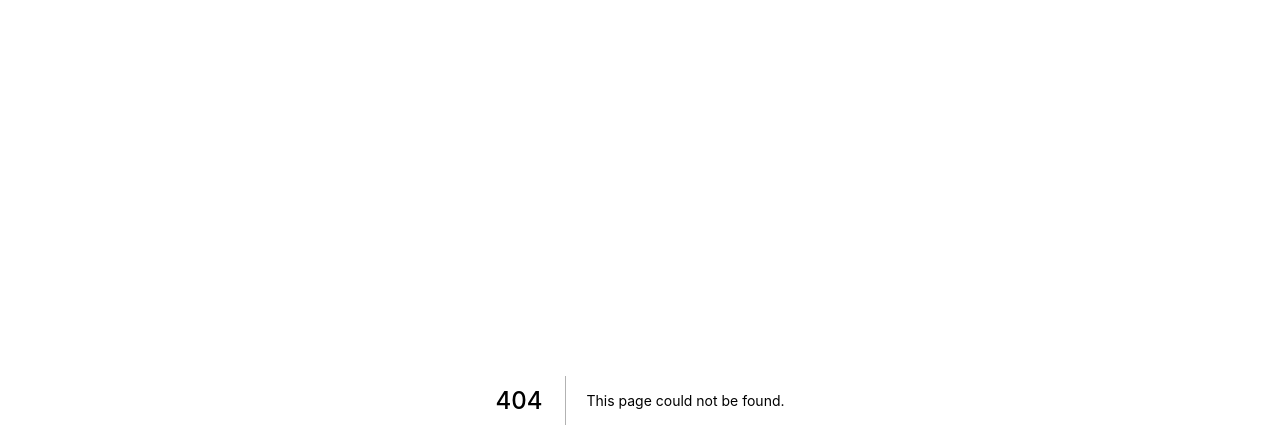
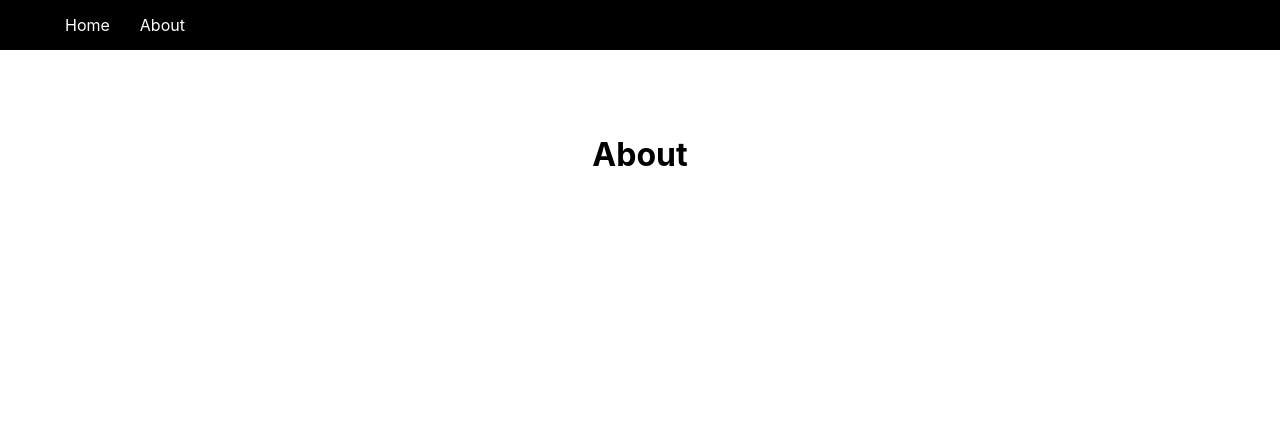
Before and after one commit to PetDios9/nextjsapp, a Next.js app: page /about in a window 1280 px wide. Before the commit this address had no page. Shown: the top 448 px of the page. Built offline with nearby package versions, Linux system fonts and the light colour scheme.

Commit message:
basic nav bar set up with routes

```diff
--- /dev/null
+++ b/components/Layout.js
@@ -0,0 +1,16 @@
+import React from 'react';
+import styles from '../styles/layout.module.css';
+import Nav from './Nav';
+
+export default function Layout({ children }) {
+  return (
+    <>
+      <Nav />
+      <div className={styles.container}>
+        <main className={styles.main}>
+          {children}
+        </main>
+      </div>
+    </>
+  );
+}
--- /dev/null
+++ b/components/Nav.js
@@ -0,0 +1,18 @@
+import React from 'react';
+import Link from 'next/link';
+import navStyles from '../styles/Nav.module.css';
+
+export default function Nav() {
+  return (
+    <nav className={navStyles.nav}>
+      <ul>
+        <li>
+          <Link href="/">Home</Link>
+        </li>
+        <li>
+          <Link href="/about">About</Link>
+        </li>
+      </ul>
+    </nav>
+  );
+}
--- a/pages/_app.js
+++ b/pages/_app.js
@@ -1,7 +1,12 @@
+import Layout from '../components/Layout';
 import '../styles/globals.css';
 
 function MyApp({ Component, pageProps }) {
-  return <Component {...pageProps} />;
+  return (
+    <Layout>
+      <Component {...pageProps} />
+    </Layout>
+  );
 }
 
 export default MyApp;
--- /dev/null
+++ b/pages/about.js
@@ -0,0 +1,9 @@
+import React from 'react';
+
+export default function about() {
+  return (
+    <div>
+      <h1>About</h1>
+    </div>
+  );
+}
--- /dev/null
+++ b/styles/Nav.module.css
@@ -0,0 +1,20 @@
+.nav {
+    height: 50px;
+    padding: 10px;
+    background: #000;
+    color: #fff;
+    display: flex;
+    align-items: center;
+    justify-content: flex-start;
+  }
+
+  .nav ul {
+    display: flex;
+    justify-content: center;
+    align-items: center;
+    list-style: none;
+  }
+
+  .nav ul li a {
+    margin: 5px 15px;
+  }
--- a/styles/Home.module.css
+++ b/styles/layout.module.css
@@ -8,7 +8,7 @@
   flex: 1;
   display: flex;
   flex-direction: column;
-  justify-content: center;
+  justify-content: 'flex-start';
   align-items: center;
 }
 
@@ -68,7 +68,7 @@
 .grid {
   display: flex;
   align-items: center;
-  justify-content: center;
+  justify-content: flex-start;
   flex-wrap: wrap;
   max-width: 800px;
 }
```
Also changed, not shown: pages/index.js (+6 -62 lines), .eslintrc.js.
